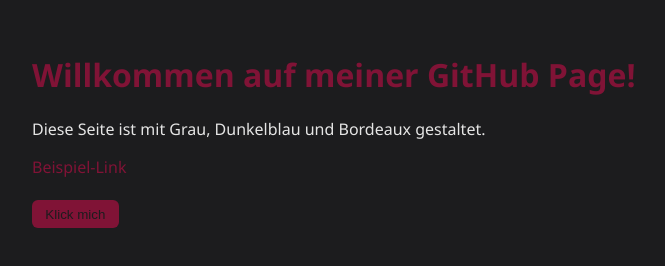
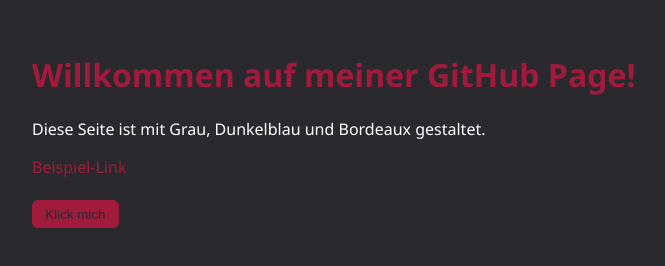
Before and after one commit to SandraAffiliate/SandraAffiliate.github.io, a plain HTML site: page index.html in a window 1280 px wide. Shown: the whole page, without its empty margins (0-665 px from the left). Drawn offline with Linux system fonts and the light colour scheme.

Commit message:
Update style.css

```diff
--- a/style.css
+++ b/style.css
@@ -1,11 +1,11 @@
 :root {
-  --bg: #1C1C1E; /* dunkelgrau */
-  --primary: #1B2A41; /* dunkelblau */
-  --accent: #801336; /* bordeaux */
-  --accent-hover: #A31621;
-  --text: #E5E5E5;
-  --text-secondary: #A1A1A1;
-  --border: #2C2C2E;
+  --bg: #2A2A2E;            /* leicht aufgehellter Hintergrund */
+  --primary: #1B2A41;       /* dunkelblau */
+  --accent: #A31B3C;        /* bordeaux - heller & kräftiger */
+  --accent-hover: #C0243B;  /* hover-Farbe für Buttons/Links */
+  --text: #FFFFFF;          /* reines Weiß für Text */
+  --text-secondary: #CCCCCC;
+  --border: #3A3A3E;
 }
 
 body {
```
